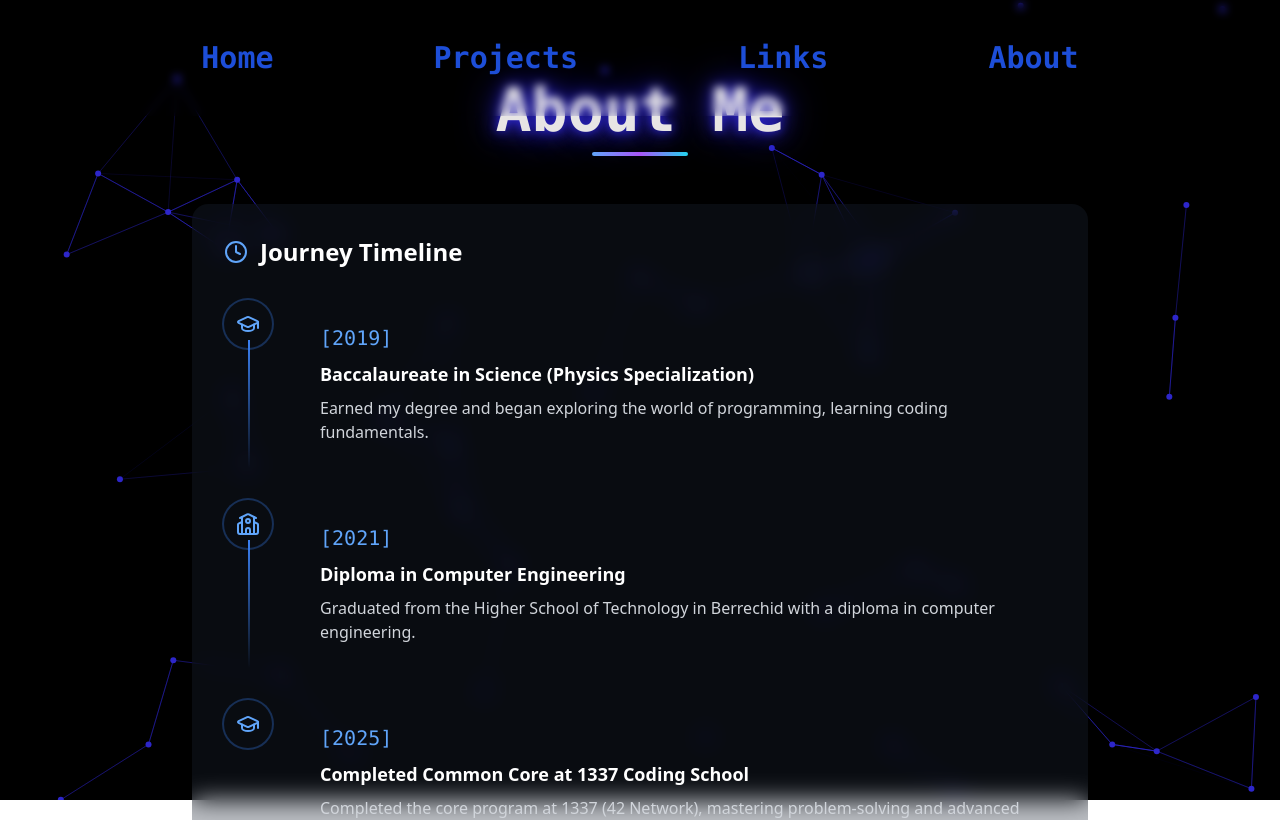
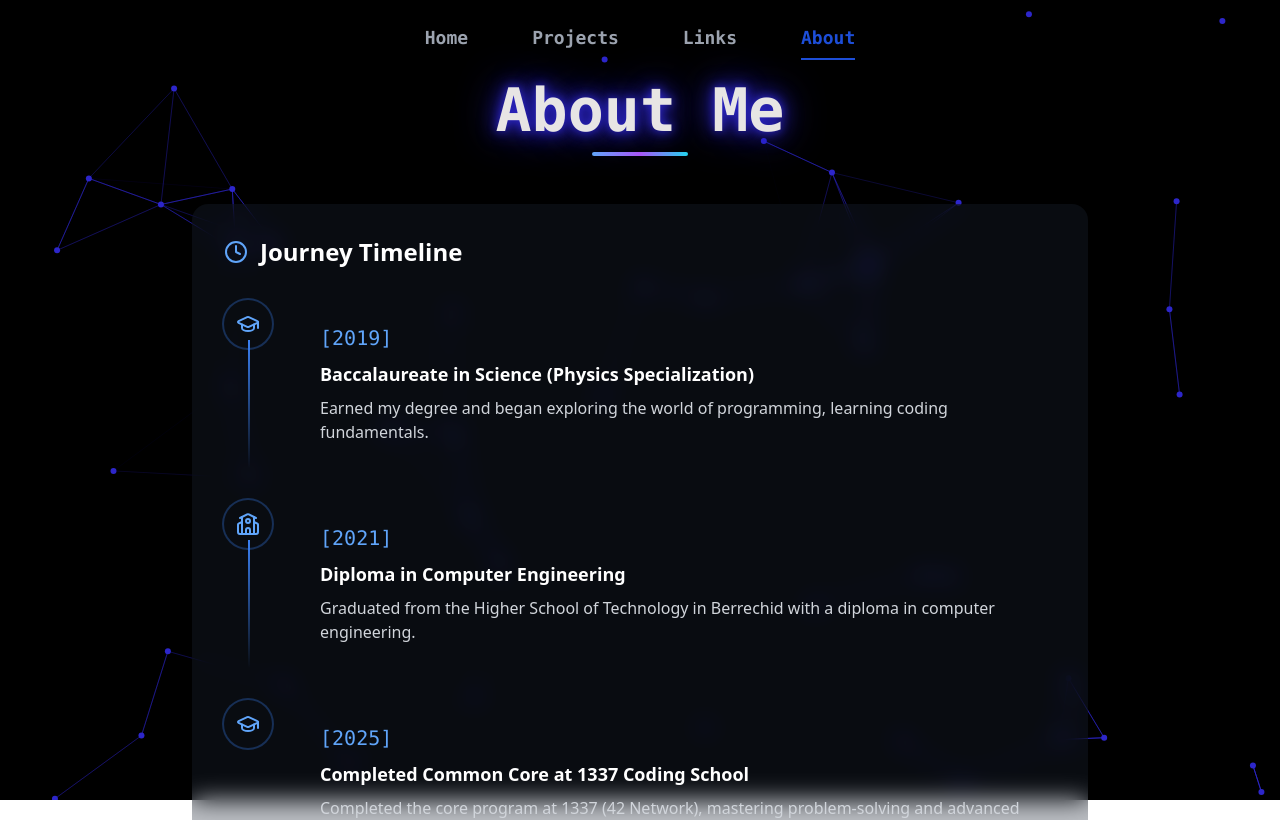
Before and after one commit to USM4/portfolio, a React (Vite) app: page /about in a window 1280 px wide. Shown: the top 820 px of the page. Built offline with nearby package versions, Linux system fonts and the light colour scheme; a web font is replaced by a local one.

Commit message:
updated the navbar

```diff
--- a/src/Intro.jsx
+++ b/src/Intro.jsx
@@ -10,17 +10,31 @@ const skills = [
     delay: 0,
   },
   {
+    name: "PostgreSQL",
+    icon: "https://raw.githubusercontent.com/devicons/devicon/master/icons/postgresql/postgresql-original.svg",
+    x: 127,
+    y: 127,
+    delay: 0.1,
+  },
+  {
+    name: "Docker",
+    icon: "https://raw.githubusercontent.com/devicons/devicon/master/icons/docker/docker-original.svg",
+    x: 0,
+    y: 180,
+    delay: 0.2,
+  },
+  {
+    name: "Git",
+    icon: "https://raw.githubusercontent.com/devicons/devicon/master/icons/git/git-original.svg",
+    x: -127,
+    y: 127,
+    delay: 0.3,
+  },
+  {
     name: "JavaScript",
     icon: "https://raw.githubusercontent.com/devicons/devicon/master/icons/javascript/javascript-original.svg",
     x: -127,
     y: -127,
-    delay: 0.2,
-  },
-  {
-    name: "TypeScript",
-    icon: "https://raw.githubusercontent.com/devicons/devicon/master/icons/typescript/typescript-original.svg",
-    x: 0,
-    y: -180,
     delay: 0.4,
   },
   {
@@ -28,35 +42,14 @@ const skills = [
     icon: "https://raw.githubusercontent.com/devicons/devicon/master/icons/python/python-original.svg",
     x: 127,
     y: -127,
-    delay: 0.6,
+    delay: 0.5,
   },
   {
     name: "Django",
     icon: "https://raw.githubusercontent.com/devicons/devicon/master/icons/django/django-plain.svg",
     x: 180,
     y: 0,
-    delay: 0.8,
-  },
-  {
-    name: "PostgreSQL",
-    icon: "https://raw.githubusercontent.com/devicons/devicon/master/icons/postgresql/postgresql-original.svg",
-    x: 127,
-    y: 127,
-    delay: 1,
-  },
-  {
-    name: "Docker",
-    icon: "https://raw.githubusercontent.com/devicons/devicon/master/icons/docker/docker-original.svg",
-    x: 0,
-    y: 180,
-    delay: 1.2,
-  },
-  {
-    name: "Git",
-    icon: "https://raw.githubusercontent.com/devicons/devicon/master/icons/git/git-original.svg",
-    x: -127,
-    y: 127,
-    delay: 1.4,
+    delay: 0.6,
   },
 ];
 
@@ -70,9 +63,8 @@ function Intro() {
         <div className="flex flex-col items-center gap-8">
           <motion.div
             className="relative group mb-6 z-20"
-            initial={{ opacity: 0, y: 50 }}
+            initial={{ opacity: 1, y: 0 }}
             animate={{ opacity: 1, y: 0 }}
-            transition={{ duration: 0.8 }}
           >
             <div className="absolute -inset-1 bg-gradient-to-r from-blue-600 via-blue-400 to-yellow-400 rounded-full opacity-75 group-hover:opacity-100 blur transition duration-400" />
             <div className="relative w-80 h-80">
@@ -86,9 +78,8 @@ function Intro() {
           </motion.div>
           <motion.div
             className="text-center space-y-6"
-            initial={{ opacity: 0, y: 50 }}
+            initial={{ opacity: 1, y: 0 }}
             animate={{ opacity: 1, y: 0 }}
-            transition={{ duration: 0.8, delay: 0.2 }}
           >
             <div className="space-y-4">
               <h1 className="font-mono text-stone-200 font-bold glowing-text text-5xl sm:text-6xl bg-clip-text">
@@ -105,24 +96,24 @@ function Intro() {
               </h2>
             </div>
           </motion.div>
-          <motion.div
-            className="absolute bottom-10 left-1/2 transform -translate-x-1/2 flex flex-col items-center opacity-50"
-            initial={{ opacity: 1, y: 20 }}
-            animate={{ opacity: 1.5, y: 0 }}
-            transition={{ duration: 0.8, delay: 0.4 }}
-          >
-            <div className="w-1 h-16 bg-gradient-to-b from-blue-500 to-transparent rounded-full animate-pulse" />
-          </motion.div>
           <div className="absolute p-32 z-0 w-full">
             <motion.div
               className="flex w-max gap-10 py-2 bg-black border-t-4 border-b-4 border-yellow-400 text-yellow-400 font-bold uppercase tracking-wide text-lg whitespace-nowrap"
-              initial={{ x: "100%" }}
-              animate={{ x: "-100%" }}
-              transition={{ repeat: Infinity, duration: 20, ease: "linear" }}
+              initial={{ x: "-100%" }}
+              animate={{ x: "100%" }}
+              transition={{
+                duration: 60,
+                repeat: Infinity,
+                ease: "linear",
+                repeatType: "loop",
+              }}
             >
-              {Array(2).fill(
+              {Array(3).fill(
                 skills.map((skill, index) => (
-                  <div key={index} className="flex items-center gap-4 px-4">
+                  <div
+                    key={index}
+                    className="flex items-center gap-4 px-4 hover:scale-110 transition-transform duration-300"
+                  >
                     <img
                       src={skill.icon}
                       alt={skill.name}
--- a/src/Navbar.jsx
+++ b/src/Navbar.jsx
@@ -1,51 +1,11 @@
-import React, { useState, useRef, useEffect } from "react";
-import "./App.css";
-import { GiHamburgerMenu } from "react-icons/gi";
-import { AiOutlineClose } from "react-icons/ai";
-import { useNavigate, useLocation } from "react-router-dom";
+import React, { useState, useEffect } from "react";
+import { motion, AnimatePresence } from "framer-motion";
+import { Menu, X } from "lucide-react";
 
 function Navbar() {
-  const [isClicked, setIsClicked] = useState(null);
+  const [activeSection, setActiveSection] = useState("home");
   const [mobileMenuOpen, setMobileMenuOpen] = useState(false);
-  const navigate = useNavigate();
-  const location = useLocation();
-
-  const handleScrollTo = (e, sectionName) => {
-    e.preventDefault();
-    const targetSection = document.getElementById(sectionName);
-
-    if (targetSection) {
-      const startPosition = window.pageYOffset;
-      const targetPosition =
-        targetSection.getBoundingClientRect().top + window.pageYOffset;
-      const duration = 1500;
-      let startTime = null;
-
-      const animation = (currentTime) => {
-        if (startTime === null) startTime = currentTime;
-        const timeElapsed = currentTime - startTime;
-        const progress = Math.min(timeElapsed / duration, 1);
-        const easeInOutCubic =
-          progress < 0.5 ? 4 * progress ** 3 : 1 - (-2 * progress + 2) ** 3 / 2;
-
-        window.scrollTo(
-          0,
-          startPosition + (targetPosition - startPosition) * easeInOutCubic
-        );
-
-        if (timeElapsed < duration) {
-          requestAnimationFrame(animation);
-        }
-      };
-
-      requestAnimationFrame(animation);
-    }
-    setMobileMenuOpen(false); // Close mobile menu after clicking
-  };
-
-  const handleClicked = (index) => {
-    setIsClicked(index);
-  };
+  const [scrolled, setScrolled] = useState(false);
 
   const menuItems = [
     { id: "home", label: "Home" },
@@ -54,85 +14,174 @@ function Navbar() {
     { id: "about", label: "About" },
   ];
 
-  // Close menu when clicking outside
   useEffect(() => {
-    const handleClickOutside = (event) => {
-      if (
-        mobileMenuOpen &&
-        !event.target.closest(".mobile-menu") &&
-        !event.target.closest(".menu-button")
-      ) {
-        setMobileMenuOpen(false);
+    const handleScroll = () => {
+      const sections = menuItems
+        .map((item) => ({
+          id: item.id,
+          element: document.getElementById(item.id),
+        }))
+        .filter((item) => item.element);
+
+      const scrollPosition = window.scrollY + window.innerHeight / 3;
+
+      for (const section of sections) {
+        const element = section.element;
+        if (element) {
+          const offsetTop = element.offsetTop;
+          const offsetBottom = offsetTop + element.offsetHeight;
+
+          if (scrollPosition >= offsetTop && scrollPosition < offsetBottom) {
+            setActiveSection(section.id);
+            break;
+          }
+        }
+      }
+
+      setScrolled(window.scrollY > 20);
+    };
+
+    window.addEventListener("scroll", handleScroll);
+    return () => window.removeEventListener("scroll", handleScroll);
+  }, []);
+
+  const handleScrollTo = (e, sectionId) => {
+    e.preventDefault();
+    const element = document.getElementById(sectionId);
+    if (!element) return;
+
+    const targetPosition = element.offsetTop;
+    const startPosition = window.pageYOffset;
+    const distance = targetPosition - startPosition;
+    const duration = 1000;
+    let start = null;
+
+    const animation = (currentTime) => {
+      if (start === null) start = currentTime;
+      const timeElapsed = currentTime - start;
+      const progress = Math.min(timeElapsed / duration, 1);
+
+      // Easing function: easeInOutCubic
+      const ease =
+        progress < 0.5
+          ? 4 * progress * progress * progress
+          : 1 - Math.pow(-2 * progress + 2, 3) / 2;
+
+      window.scrollTo(0, startPosition + distance * ease);
+
+      if (progress < 1) {
+        requestAnimationFrame(animation);
       }
     };
 
-    document.addEventListener("click", handleClickOutside);
-    return () => document.removeEventListener("click", handleClickOutside);
-  }, [mobileMenuOpen]);
+    requestAnimationFrame(animation);
+    setMobileMenuOpen(false);
+  };
+
+  const navVariants = {
+    hidden: { opacity: 0, y: -20 },
+    visible: { opacity: 1, y: 0 },
+  };
+
+  const mobileMenuVariants = {
+    closed: { opacity: 0, scale: 0.95, y: -10 },
+    open: { opacity: 1, scale: 1, y: 0 },
+  };
 
   return (
-    <nav className="fixed w-full text-blue-700 z-50 backdrop-blur-sm">
-      {/* Desktop Menu */}
-      <div className="hidden lg:block">
-        <ul className="p-10 w-full flex flex-row justify-center cursor-pointer space-x-40">
-          {menuItems.map((item, index) => (
-            <li
-              key={item.id}
-              onClick={() => handleClicked(index)}
-              className={`font-mono text-3xl font-bold glowing-text hover:text-stone-200 hover:scale-105 transition-all ${
-                isClicked === index
-                  ? "border-b-4 border-blue-700 shadow-blue-700 glow-border"
-                  : ""
+    <motion.nav
+      initial="hidden"
+      animate="visible"
+      variants={navVariants}
+      transition={{ duration: 0.5 }}
+      className={`fixed w-full z-50 transition-all duration-300 ${
+        scrolled
+          ? " backdrop-blur-md shadow-lg"
+          : "bg-transparent"
       }`}
     >
-              <button onClick={(e) => handleScrollTo(e, item.id)}>
-                <a href={`#${item.id}`}>{item.label}</a>
+      {/* Desktop Menu */}
+      <div className="hidden lg:block max-w-7xl mx-auto">
+        <ul className="p-6 flex justify-center items-center space-x-16">
+          {menuItems.map((item) => (
+            <li key={item.id}>
+              <button
+                onClick={(e) => handleScrollTo(e, item.id)}
+                className="relative group"
+              >
+                <span
+                  className={`font-mono text-lg font-semibold transition-colors duration-300
+                  ${
+                    activeSection === item.id
+                      ? "text-blue-700"
+                      : "text-gray-400 hover:text-blue-700"
+                  }`}
+                >
+                  {item.label}
+                </span>
+                <span
+                  className={`absolute -bottom-2 left-0 w-full h-0.5 transform transition-all duration-300
+                  ${
+                    activeSection === item.id
+                      ? "bg-blue-700 scale-x-100"
+                      : "bg-blue-700/50 scale-x-0 group-hover:scale-x-100"
+                  }`}
+                />
               </button>
             </li>
           ))}
         </ul>
       </div>
 
+      {/* Mobile Menu */}
+      <div className="lg:hidden">
+        <div className="flex justify-between items-center p-4">
+          <motion.button
+            className="p-2 rounded-lg bg-slate-800/50 text-blue-700 hover:bg-slate-700/50 transition-colors"
+            onClick={() => setMobileMenuOpen(!mobileMenuOpen)}
+            whileTap={{ scale: 0.95 }}
+          >
+            {mobileMenuOpen ? <X size={24} /> : <Menu size={24} />}
+          </motion.button>
+        </div>
 
-      <div className="lg:hidden">
-        <button
-          className="menu-button p-4 m-2 text-blue-700 focus:outline-none"
-          onClick={(e) => {
-            e.stopPropagation();
-            setMobileMenuOpen(!mobileMenuOpen);
-          }}
+        <AnimatePresence>
+          {mobileMenuOpen && (
+            <motion.div
+              initial="closed"
+              animate="open"
+              exit="closed"
+              variants={mobileMenuVariants}
+              transition={{ type: "spring", stiffness: 300, damping: 30 }}
+              className="absolute top-full left-0 w-full bg-slate-900/95 backdrop-blur-md shadow-lg border-t border-blue-700/20"
             >
-          {mobileMenuOpen ? (
-            <AiOutlineClose size={24} />
-          ) : (
-            <GiHamburgerMenu size={24} />
-          )}
-        </button>
-
-        {mobileMenuOpen && (
-          <div className="mobile-menu absolute top-full left-0 w-full bg-slate-900/95 backdrop-blur-md shadow-lg">
-            <ul className="flex flex-col items-start">
-              {menuItems.map((item, index) => (
-                <li
+              <ul className="py-2">
+                {menuItems.map((item) => (
+                  <motion.li
                     key={item.id}
-                  className="w-full"
-                  onClick={() => handleClicked(index)}
+                    whileHover={{ x: 10 }}
+                    transition={{ type: "spring", stiffness: 300, damping: 30 }}
                   >
                     <button
                       onClick={(e) => handleScrollTo(e, item.id)}
-                    className={`w-full text-left px-6 py-4 font-mono text-xl font-bold hover:bg-blue-700/20 transition-all ${
-                      isClicked === index ? "border-l-4 border-blue-700" : ""
+                      className={`w-full px-6 py-4 text-left font-mono text-lg font-semibold
+                        transition-all duration-300 hover:bg-blue-700/10
+                        ${
+                          activeSection === item.id
+                            ? "text-blue-700 bg-blue-700/5"
+                            : "text-gray-400"
                         }`}
                     >
                       {item.label}
                     </button>
-                </li>
+                  </motion.li>
                 ))}
               </ul>
+            </motion.div>
+          )}
+        </AnimatePresence>
       </div>
-        )}
-      </div>
-    </nav>
+    </motion.nav>
   );
 }
 
--- a/src/Projects.jsx
+++ b/src/Projects.jsx
@@ -35,7 +35,6 @@ const ProjectCard = ({ title, details, github, icon: Icon }) => {
             <div className="absolute inset-0 bg-black opacity-0 group-hover:opacity-100 transition-opacity duration-300 rounded-xl" />
           </div>
         </div>
-
         {/* Back of card */}
         <div className="absolute w-full h-full inset-0 bg-gradient-to-r from-blue-700/10 via-purple-400/10 to-black-500/10 opacity-0 group-hover:opacity-100 transition-opacity duration-300 rounded-xl [backface-visibility:hidden] [transform:rotateY(180deg)]">
           <div className="w-full h-full bg-slate-800/30 backdrop-blur-lg border border-blue-500/30 rounded-xl p-6 flex flex-col group-hover:border-blue-500/60 transition-all duration-300">
@@ -89,8 +88,8 @@ function Projects() {
     {
       title: "DevOps Pipeline",
       details:
-        "A milestone challenge testing all your accumulated programming skills. Showcase your capabilities through rigorous, real-world scenarios.",
-      github: "https://github.com/USM4/hh",
+        "A milestone challenge testing all your accumulated programming skills. Showcase capabilities through rigorous, real-world scenarios.",
+      github: "https://github.com/USM4",
       icon: Database,
     },
     {
@@ -115,12 +114,13 @@ function Projects() {
         <h2 className="font-mono text-stone-200 font-bold glowing-text text-6xl">
           Projects
         </h2>
-        <div className="absolute -bottom-4 left-1/2 transform -translate-x-1/2 w-24 h-1 bg-gradient-to-r from-blue-400 via-purple-500 to-cyan-400 rounded-full" />
+        <div className="absolute -bottom-4 left-1/2 transform -translate-x-1/2 w-24 h-1 bg-gradient-to-r from-blue-800 to-yellow-300 rounded-full" />
       </div>
 
       <div className="max-w-7xl mx-auto">
         <div className="grid grid-cols-1 md:grid-cols-2 lg:grid-cols-3 gap-8 px-4">
-          {projects.map((project, index) => (
+          {
+            projects.map((project, index) => (
               <ProjectCard
                 key={index}
                 title={project.title}
@@ -128,7 +128,8 @@ function Projects() {
                 github={project.github}
                 icon={project.icon}
               />
-          ))}
+            ))
+          }
         </div>
       </div>
     </div>
```
Also changed, not shown: src/App.css (+13 -0 lines). Lines whose indentation alone changed are shown as unchanged.
